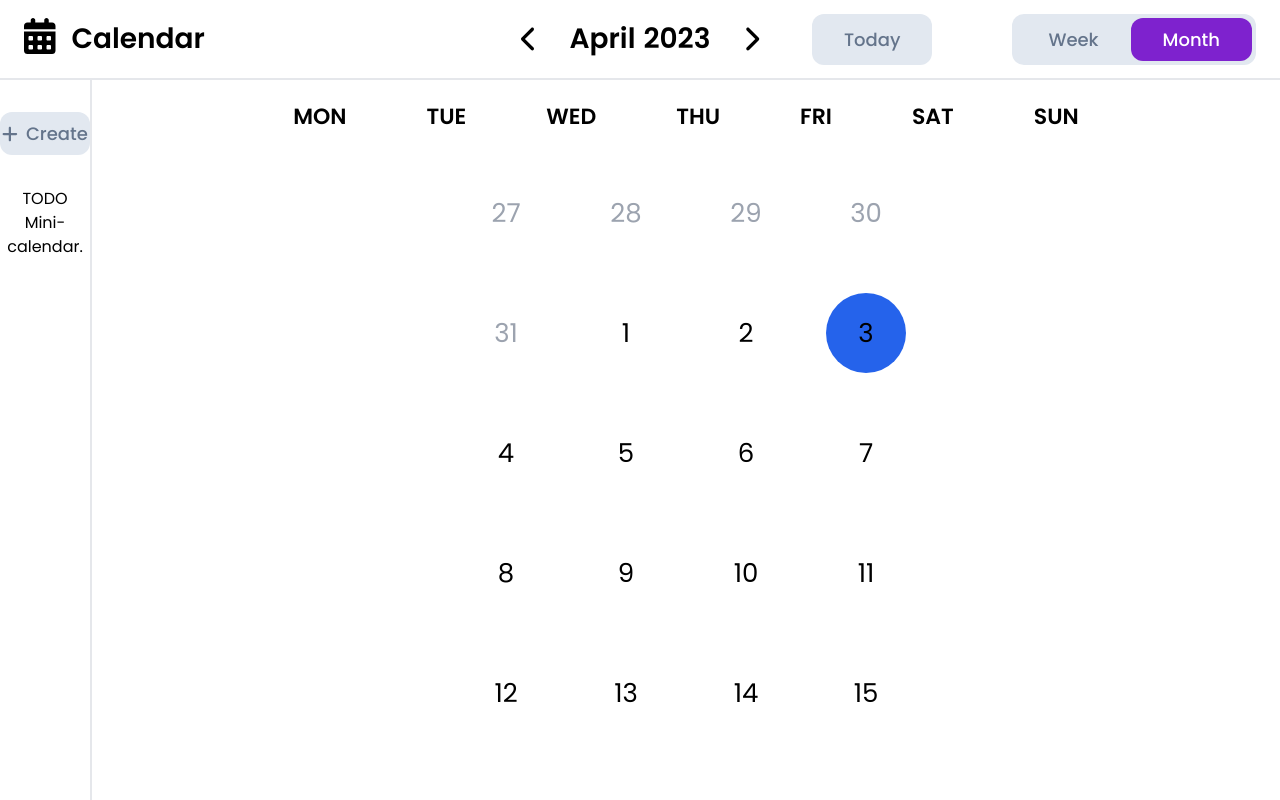
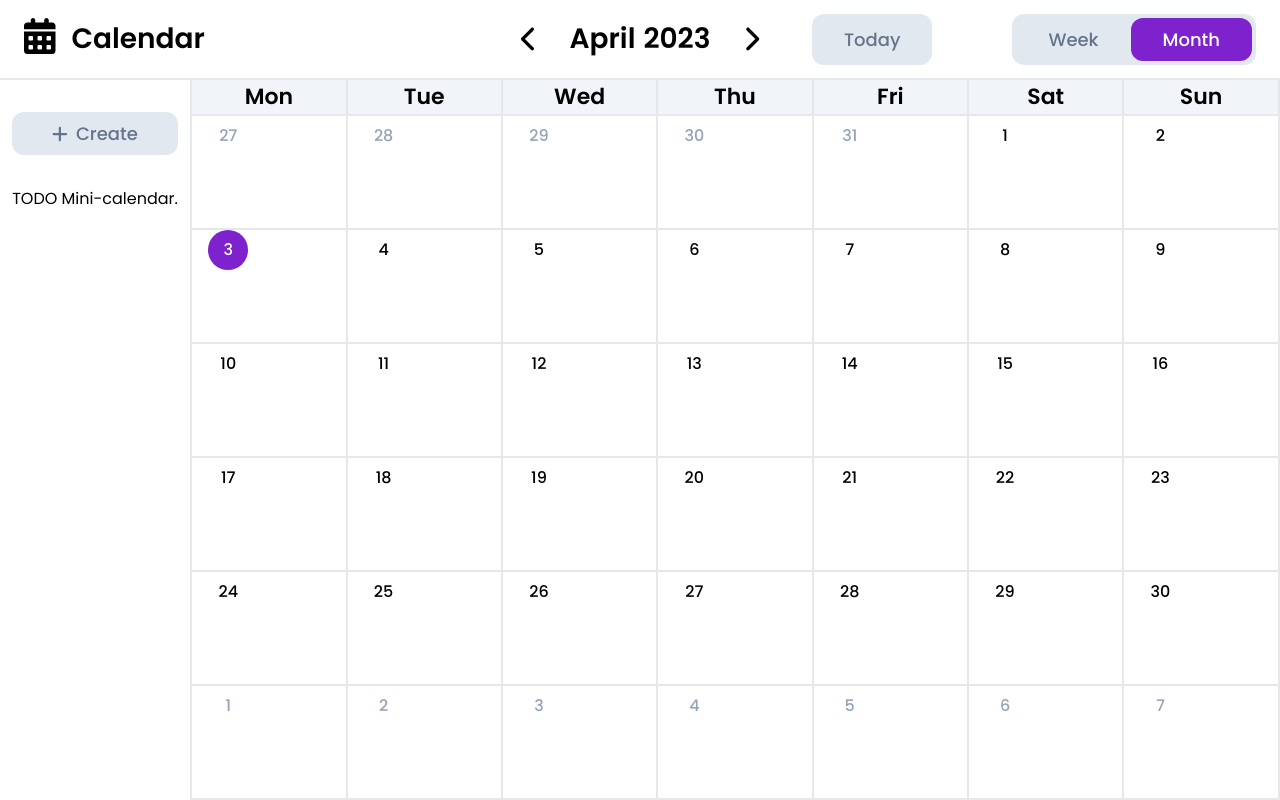
Before and after one commit to itsDaiton/calendar-app, a React (Vite) app: page / in a window 1280 px wide. Shown: the top 800 px of the page. Built offline with nearby package versions, Linux system fonts and the light colour scheme.

Commit message:
new design for calendar

```diff
--- a/src/components/Calendar.tsx
+++ b/src/components/Calendar.tsx
@@ -40,6 +40,8 @@ const Calendar = () => {
 
     const days = [...previousMonthDays, ...currentMonthDays, ...nextMonthDays]
 
+    const numberOfRows = days.length / 7
+
     for (let i = 0; i < days.length; i++) {
       const date = days[i]
       const isCurrentMonth = date.month() === month
@@ -48,11 +50,15 @@ const Calendar = () => {
       weeks.push(
         <div
           key={i}
-          className={`w-[25px] h-[25px] p-10 m-5 flex justify-center items-center font-poppins text-[26px] rounded-full
-          ${isCurrentMonth ? 'text-black' : 'text-gray-400'}
-          ${isToday ? 'bg-blue-600' : ''}`}
+          className={`w-[14.28%] px-4 flex justify-start font-poppins text-[16px] font-medium border-b-2 border-r-2
+          ${isCurrentMonth ? 'text-black' : 'text-slate-400'}
+          ${numberOfRows === 6 ? 'h-1/6' : 'h-1/5'}`}
         >
-          {date.date()}
+
+          <div className={`w-[10px] h-[10px] p-5 flex items-center justify-center rounded-full
+          ${isToday ? 'bg-purple-700 text-white' : ''}`}>
+            <p>{date.date()}</p>
+          </div>
         </div>
       )
     }
@@ -60,15 +66,17 @@ const Calendar = () => {
   }
 
   return (
-    <div>
-      <div className='flex flex-row justify-center space-x-20 items-center py-5 font-poppins font-semibold text-[22px]'>
-        {daysOfWeek.map((day) => (
-          <p key={day.id}>{day.value}</p>
-        ))}
-      </div>
-      <div className='w-full flex justify-center'>
-        <div className='flex justify-center items-center flex-wrap w-1/2'>
-          {renderWeeks()}
+    <div className='w-[85vw] h-[90vh]'>
+      <div className='h-full'>
+        <div className='flex flex-row justify-center items-center font-poppins font-semibold text-[22px] h-[5%]'>
+          {daysOfWeek.map((day) => (
+            <p key={day.id} className='w-[14.28%] h-full px-4 text-center border-r-2 border-b-2 bg-slate-100'>{day.value}</p>
+          ))}
+        </div>
+        <div className='flex justify-center h-[95%]'>
+          <div className='flex justify-center items-center flex-wrap'>
+            {renderWeeks()}
+          </div>
         </div>
       </div>
     </div>
--- a/src/components/Sidebar.tsx
+++ b/src/components/Sidebar.tsx
@@ -3,7 +3,7 @@ import { faPlus} from '@fortawesome/free-solid-svg-icons'
 
 const Sidebar = () => {
   return (
-    <div className='border-r-2 flex justify-center w-[30vw] font-poppins'>
+    <div className='border-r-2 flex justify-center w-[15vw] font-poppins'>
       <div className='flex flex-col flex-wrap'>
         <button
           className='flex items-center justify-center space-x-2 py-2 my-8 text-[18px] text-slate-500 bg-slate-200
--- a/utils/data.ts
+++ b/utils/data.ts
@@ -8,31 +8,31 @@ interface daysOfWeekDay {
 export const daysOfWeek : daysOfWeekDay[] = [
   {
     id: 1,
-    value: "MON",
+    value: "Mon",
   },
   {
     id: 2,
-    value: "TUE",
+    value: "Tue",
   },
   {
     id: 3,
-    value: "WED",
+    value: "Wed",
   },
   {
     id: 4,
-    value: "THU",
+    value: "Thu",
   },
   {
     id: 5,
-    value: "FRI",
+    value: "Fri",
   },
   {
     id: 6,
-    value: "SAT",
+    value: "Sat",
   },
   {
     id: 7,
-    value: "SUN",
+    value: "Sun",
   },
 ]
 
```
